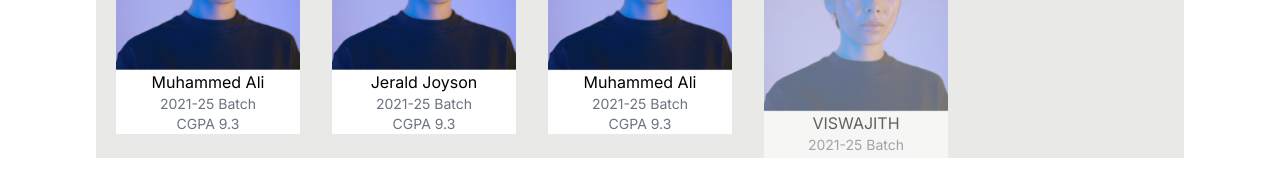
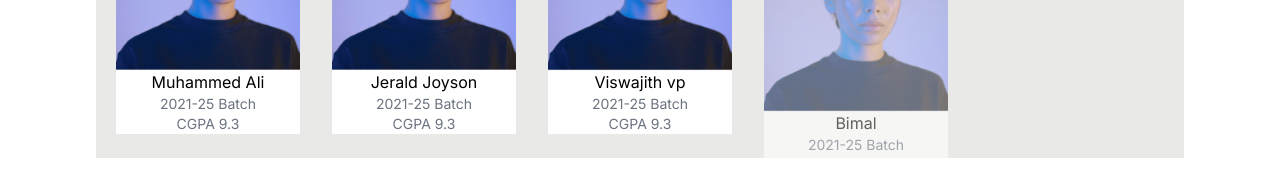
Before and after one commit to mhdaslamp/cse_dept_site, a Next.js app: page / in a window 1280 px wide. Shown: the part 2140-2326 px from the top of the page. Built offline with nearby package versions, Linux system fonts and the light colour scheme.

Commit message:
change name

```diff
--- a/src/constants/contents.js
+++ b/src/constants/contents.js
@@ -17,19 +17,19 @@ export const studentsData = [
     image: "./student-1.jpg",
   },
   {
-    name: "Muhammed Ali",
+    name: "Viswajith vp",
     batch: "2021-25",
     cgpa: 9.3,
     image: "./student-1.jpg",
   },
   {
-    name: "VISWAJITH",
+    name: "Bimal",
     batch: "2021-25",
     cgpa: 9.3,
     image: "./student-1.jpg",
   },
   {
-    name: "Muhammed Ali",
+    name: "Hashiq",
     batch: "2021-25",
     cgpa: 9.3,
     image: "./student-1.jpg",
```
